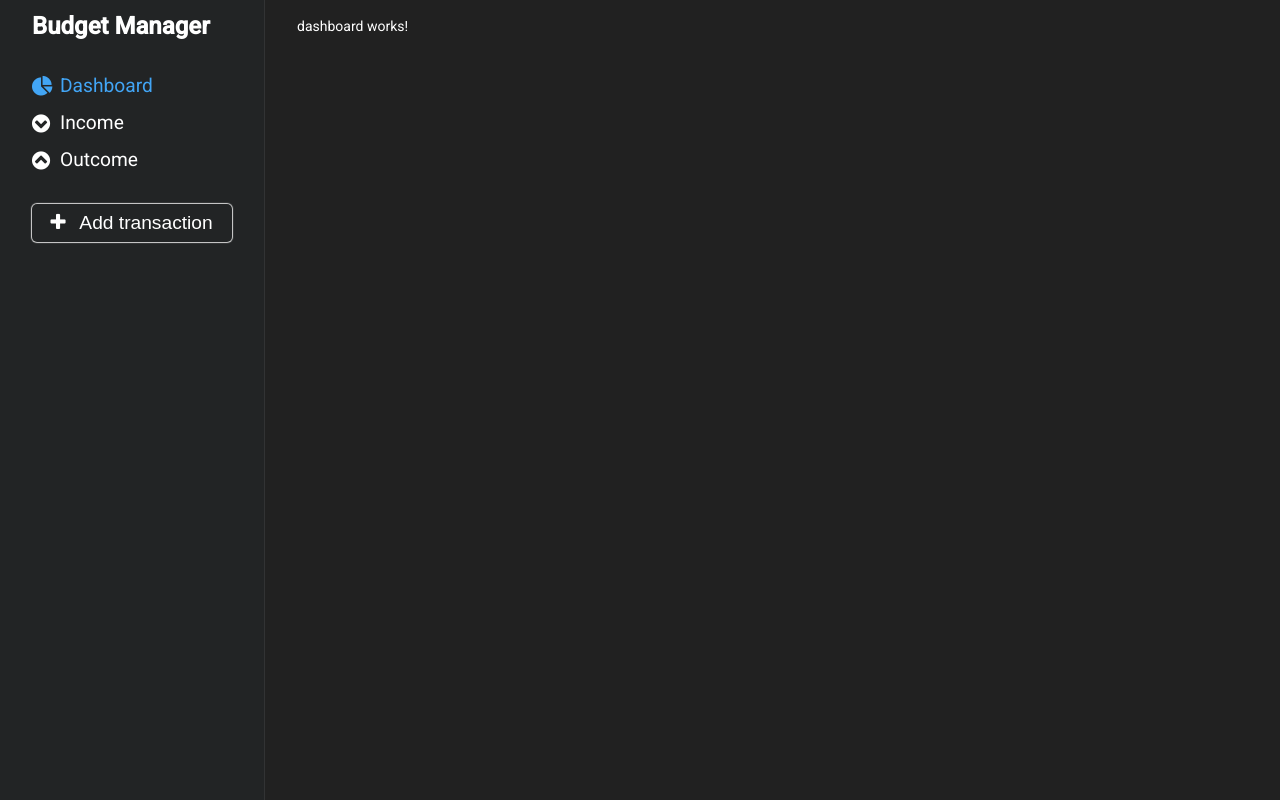
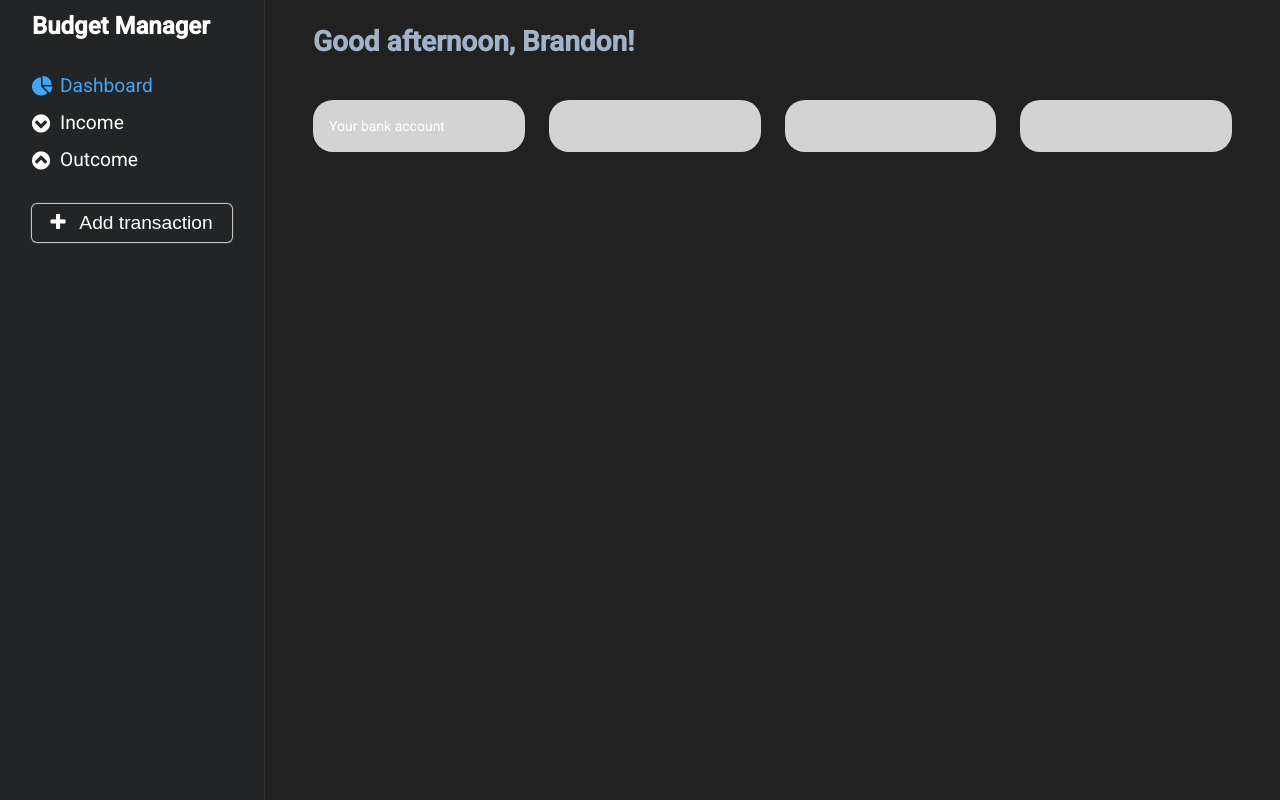
Before and after one commit to Viliprant/angular-budget-manager, an Angular app: page /dashboard in a window 1280 px wide. Built offline with nearby package versions, Linux system fonts and the light colour scheme.

Commit message:
WIP dashboard

```diff
--- a/src/app/components/binary-radio/binary-radio.component.scss
+++ b/src/app/components/binary-radio/binary-radio.component.scss
@@ -26,8 +26,8 @@
         &.active {
             color: white;
             font-weight: bold;
-            background-color: #42a5f5;
-            border-color: #42a5f5;
+            background-color: var(--primary-color);
+            border-color: var(--primary-color);
         }
     }
 }
--- a/src/app/components/nav-bar/nav-bar.component.scss
+++ b/src/app/components/nav-bar/nav-bar.component.scss
@@ -34,7 +34,7 @@ nav {
                 gap: 0.5rem;
 
                 &.active {
-                    color: #42a5f5;
+                    color: var(--primary-color);
                 }
             }
 
@@ -68,7 +68,7 @@ nav {
             transition: background-color 0.2s ease, box-shadow 0.2s ease;
 
             &:hover {
-                background-color: #42a5f5;
+                background-color: var(--primary-color);
                 box-shadow: 0 0 1px 1px #8dc6f5;
             }
         }
--- a/src/app/pages/dashboard/dashboard.component.html
+++ b/src/app/pages/dashboard/dashboard.component.html
@@ -1 +1,10 @@
-<p>dashboard works!</p>
+<div class="dashboard-container">
+  <span class="title">{{welcomeText}}, Brandon!</span>
+
+  <div class="dashboard-header-container">
+    <div>Your bank account</div>
+    <div></div>
+    <div></div>
+    <div></div>
+  </div>
+</div>
--- a/src/app/pages/dashboard/dashboard.component.scss
+++ b/src/app/pages/dashboard/dashboard.component.scss
@@ -0,0 +1,26 @@
+.dashboard-container {
+  display: flex;
+  flex-direction: column;
+  padding: 1rem;
+  height: 100%;
+  row-gap: 3rem;
+
+  .title {
+    color: var(--light-color);
+    font-size: 2em;
+    font-weight: 600;
+  }
+
+  .dashboard-header-container {
+    display: grid;
+    grid-template-columns: repeat(4, 1fr);
+    column-gap: 1.5rem;
+
+    & > div {
+      border-radius: 20px;
+      background-color: lightgrey;
+      width: 100%;
+      padding: 1rem;
+    }
+  }
+}
--- a/src/app/pages/dashboard/dashboard.component.ts
+++ b/src/app/pages/dashboard/dashboard.component.ts
@@ -1,4 +1,4 @@
-import { Component, OnInit } from '@angular/core';
+import {Component, OnInit} from '@angular/core';
 
 @Component({
   selector: 'app-dashboard',
@@ -6,10 +6,30 @@ import { Component, OnInit } from '@angular/core';
   styleUrls: ['./dashboard.component.scss']
 })
 export class DashboardComponent implements OnInit {
+  public welcomeText: string;
 
-  constructor() { }
-
-  ngOnInit(): void {
+  constructor() {
   }
 
+  public ngOnInit(): void {
+    this.setWelcomingText();
+  }
+
+  private setWelcomingText(): void {
+    const today = new Date();
+    const currentHour = +today.toString().split(' ')[4].split(':')[0];
+    this.welcomeText = this.getWelcomingText(currentHour);
+  }
+
+  private getWelcomingText(hour: number): string {
+    if (hour > 16) {
+      return 'Good evening';
+    } else if (hour > 12) {
+      return 'Good afternoon';
+    } else if (hour > 8) {
+      return 'Good morning';
+    } else {
+      return 'You need to sleep';
+    }
+  }
 }
--- a/src/styles.scss
+++ b/src/styles.scss
@@ -34,6 +34,11 @@ $budgetManager-theme: mat.define-light-theme(
 // that you are using.
 @include mat.all-component-themes($budgetManager-theme);
 
+:root {
+  --primary-color: #42a5f5;
+  --light-color: #A0B3C9;
+}
+
 * {
   margin: 0;
   padding: 0;
```
